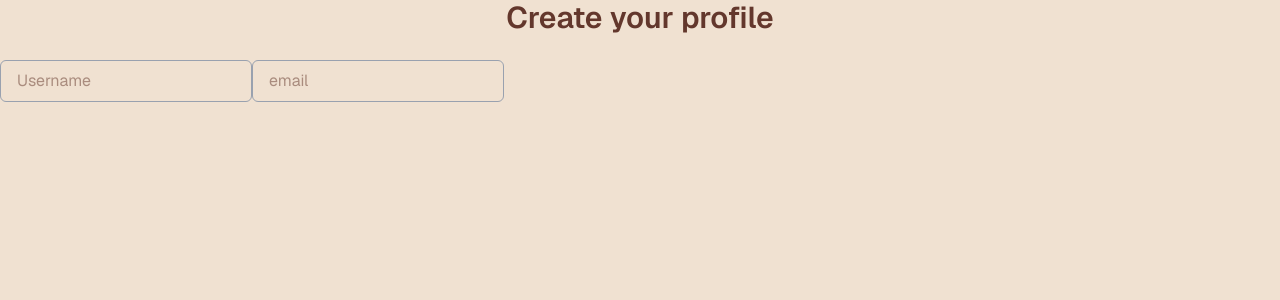
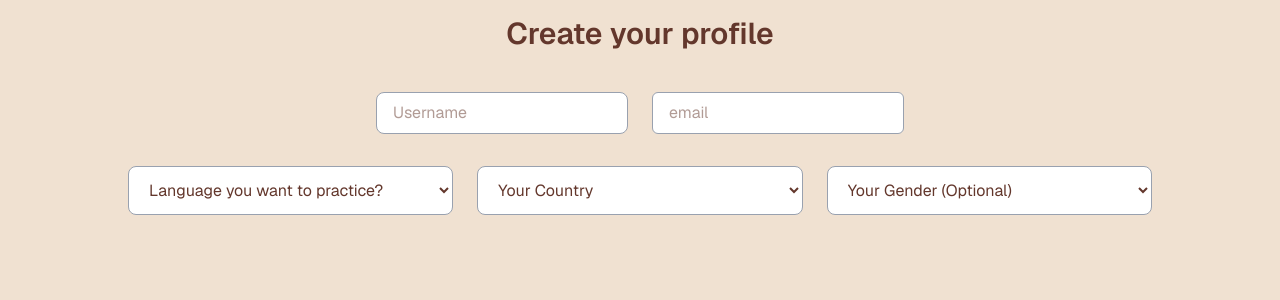
Before and after one commit to Fabiang120/ConAmi, a Next.js app in the folder conami/: page /Profile in a window 1280 px wide. Shown: the top 300 px of the page. Built offline with nearby package versions, Linux system fonts and the light colour scheme.

Commit message:
started profile

```diff
--- a/conami/src/app/Profile/page.js
+++ b/conami/src/app/Profile/page.js
@@ -4,25 +4,90 @@ import { useState } from "react";
 export default function Profile(){
     const [username, setUsername] = useState("");
     const [email, setEmail] = useState("");
+    const [language, setLanguage] = useState("");
+    const [country, setCountry] = useState("");
+    const [gender, setGender] = useState("");
+
     return(
         <div className="flex-1 min-h-screen items-center justify-center font-sans bg-[#f0e1d1]">
-            <h1 className="text-3xl font-semibold mb-6 justify-center items-center flex">
+            <h1 className="text-3xl py-4 font-semibold mb-6 justify-center items-center flex">
                 Create your profile
             </h1>
+            <div className="w-full max-w-5xl mx-auto space-y-8">
+
+                <div className="flex gap-6 justify-center">
                     <input
                         type="text"
                         placeholder="Username"
                         value={username}
                         onChange={(e) => setUsername(e.target.value)}
-                className="px-4 py-2 rounded-md border border-gray-400 focus:outline-none focus:ring-2 focus:ring-brown-400"
+                        className="px-4 py-2 rounded-lg border border-gray-400 bg-white focus:outline-none focus:ring-2 focus:ring-brown-400"
                     />
                     <input
                         type="text"
                         placeholder="email"
                         value={email}
                         onChange={(e) => setEmail(e.target.value)}
-                className="px-4 py-2 rounded-md border border-gray-400 focus:outline-none focus:ring-2 focus:ring-brown-400"
+                        className="px-4 py-2 rounded-md border border-gray-400 bg-white  focus:outline-none focus:ring-2 focus:ring-brown-400"
                     />
+                </div>
+                <div className="flex gap-6 justify-center">
+                    <select
+                        value={language}
+                        onChange={(e) => setLanguage(e.target.value)}
+                        className="w-1/3 px-4 py-3 rounded-lg border border-gray-400 bg-white focus:outline-none focus:ring-2 focus:ring-[#63372c]"
+                    >
+                    <option value="">Language you want to practice?</option>
+                    <option value="english">English</option>
+                    <option value="spanish">Spanish</option>
+                    </select>
+                    <select
+                        value={country}
+                        onChange={(e) => setCountry(e.target.value)}
+                        className="w-1/3 px-4 py-3 rounded-lg border border-gray-400 bg-white focus:outline-none focus:ring-2 focus:ring-[#63372c]"
+                    >
+                        <option value="">Your Country</option>
+                        <option value="argentina">Argentina</option>
+                        <option value="australia">Australia</option>
+                        <option value="bolivia">Bolivia</option>
+                        <option value="canada">Canada</option>
+                        <option value="chile">Chile</option>
+                        <option value="colombia">Colombia</option>
+                        <option value="costa-rica">Costa Rica</option>
+                        <option value="cuba">Cuba</option>
+                        <option value="dominican-republic">Dominican Republic</option>
+                        <option value="ecuador">Ecuador</option>
+                        <option value="el-salvador">El Salvador</option>
+                        <option value="equatorial-guinea">Equatorial Guinea</option>
+                        <option value="guatemala">Guatemala</option>
+                        <option value="honduras">Honduras</option>
+                        <option value="ireland">Ireland</option>
+                        <option value="mexico">Mexico</option>
+                        <option value="new-zealand">New Zealand</option>
+                        <option value="nicaragua">Nicaragua</option>
+                        <option value="panama">Panama</option>
+                        <option value="peru">Peru</option>
+                        <option value="puerto-rico">Puerto Rico</option>
+                        <option value="south-africa">South Africa</option>
+                        <option value="spain">Spain</option>
+                        <option value="uk">United Kingdom</option>
+                        <option value="usa">United States</option>
+                        <option value="uruguay">Uruguay</option>
+                        <option value="venezuela">Venezuela</option>
+                        <option value="other">Other</option>
+                        </select>
+                    <select
+                        value={gender}
+                        onChange={(e) => setGender(e.target.value)}
+                        className="w-1/3 px-4 py-3 rounded-lg border border-gray-400 bg-white focus:outline-none focus:ring-2 focus:ring-[#63372c]"
+                    >
+                        <option value="">Your Gender (Optional)</option>
+                        <option value="female">Female</option>
+                        <option value="male">Male</option>
+                        <option value="other">Other</option>
+                        </select>
+                </div>
+            </div>
         </div>
     )
 }
```
Lines whose indentation alone changed are shown as unchanged.
